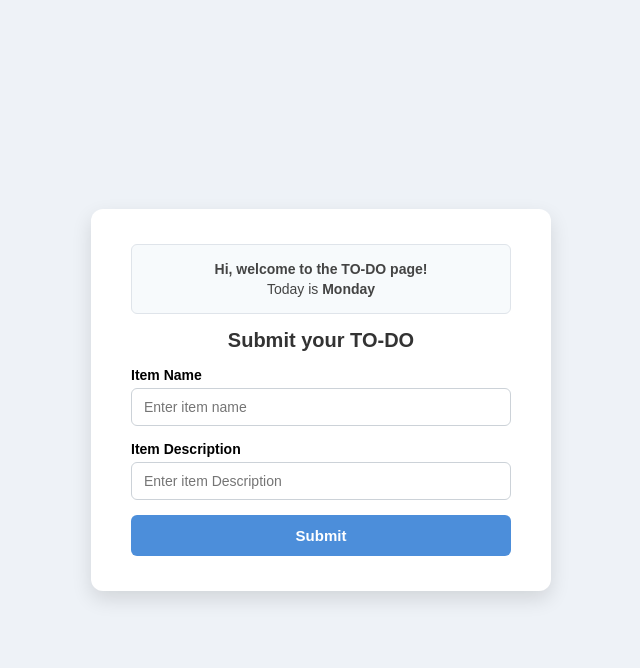
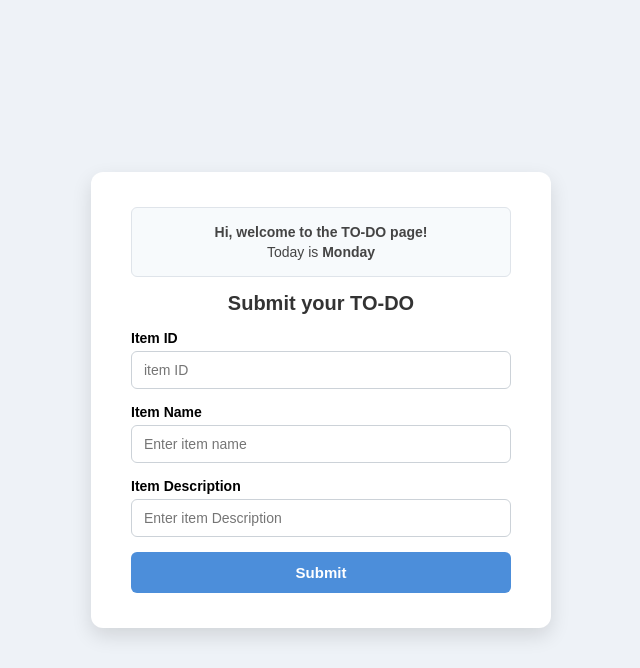
Before and after one commit to RSPTechSolution/Assignment_4_DevOps_Github_V2, a Flask app: page / in a window 1280 px wide. Shown: the top 668 px of the page, without its empty margins (319-959 px from the left). Run offline with Flask 3, Linux system fonts and the light colour scheme.

Commit message:
Add Item ID field

```diff
--- a/frontend/templates/index.html
+++ b/frontend/templates/index.html
@@ -115,6 +115,10 @@
         <h2>Submit your TO-DO</h2>
 
         <form action="/submittodoitem" method="POST">
+
+            <label>Item ID</label>
+            <input type="text" name="name" placeholder="item ID" required>
+
             <label>Item Name</label>
             <input type="text" name="name" placeholder="Enter item name" required>
 
```
